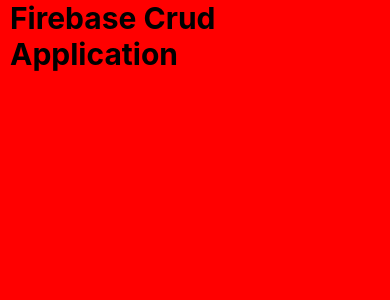
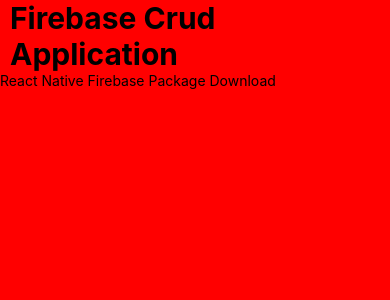
Before and after one commit to Mansoorali121/Firebase-Crup-Application-, a React Native app: screen / in a window 390 px wide. Shown: the top 300 px of the page. Built offline with nearby package versions, Linux system fonts and the light colour scheme.

Commit message:
Firebase package download

```diff
--- a/App.tsx
+++ b/App.tsx
@@ -4,7 +4,12 @@
 const App = () => {
   return (
     <View style={{flex:1, backgroundColor:"red"}}>
-      <Text style={{fontSize:30,fontWeight:"bold",marginLeft:10}}>Firebase Crud Application</Text>
+      <View>
+        <Text style={{fontSize:30,fontWeight:"bold",marginLeft:10}}>Firebase Crud Application</Text>
+      </View>
+      <View>
+        <Text>React Native Firebase Package Download</Text>
+      </View>
     </View>
   )
 }
```
